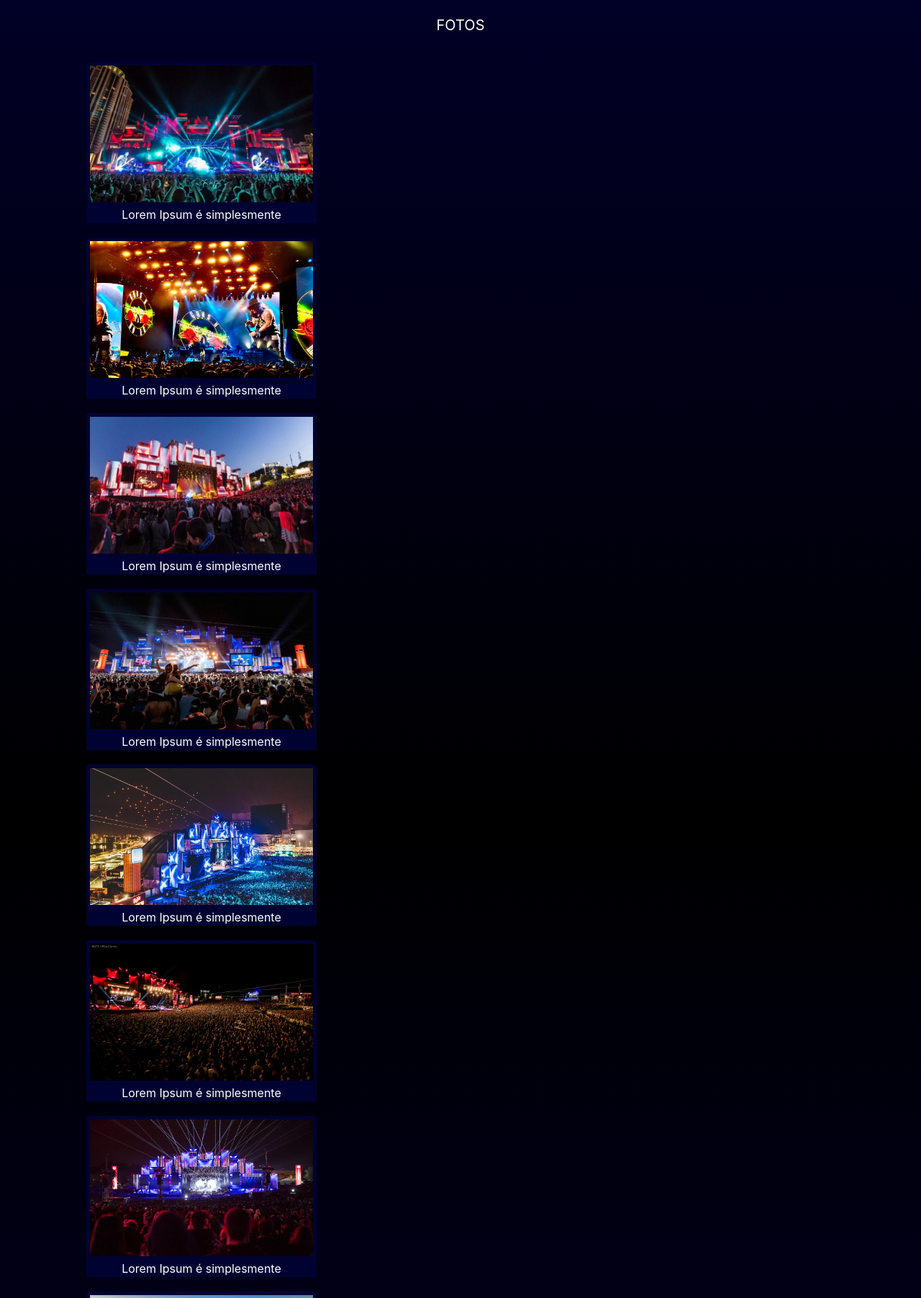
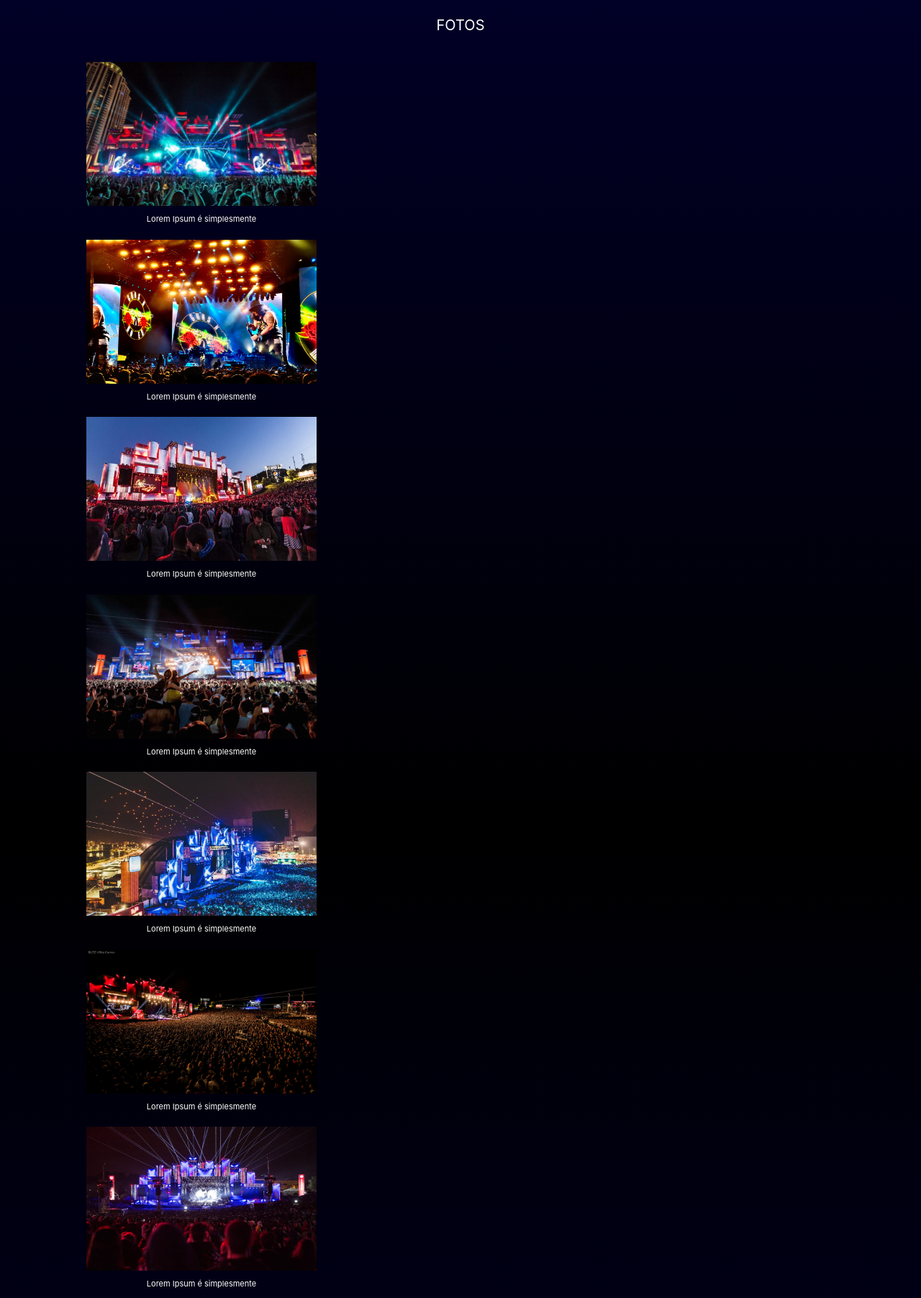
Before and after one commit to Mdamian1/RockInRio, a CodeIgniter app: page /database/welcome/fotos in a window 1280 px wide. Shown: the part 80-1883 px from the top of the page at 72% size. Run offline with CodeIgniter, Linux system fonts and the light colour scheme; some libraries are stand-ins or nearby versions.

Commit message:
Alteração de layout

```diff
--- a/application/views/fotos.php
+++ b/application/views/fotos.php
@@ -10,7 +10,7 @@
             <div class="col-sm-12">
                 <?php for($i = 1 ; $i <= 9; $i++):?>
                     <div class="fotos col-sm-4 text-center">
-                        <img class="myImg img-thumbnail" src="<?php echo base_url('/assets/fotos/css/'). $i .'.jpg'?>">
+                        <img class="myImg" src="<?php echo base_url('/assets/fotos/css/'). $i .'.jpg'?>">
                         <p>Lorem Ipsum é simplesmente</p>
                     </div>
                 <?php endfor ?>
--- a/assets/fotos/css/style.css
+++ b/assets/fotos/css/style.css
@@ -16,9 +16,9 @@
 }
 
 .fotos p{
-    background-color: #000331;
     width: 320px;
     margin: auto;
+    font-size: 11px;
     color: #ffffff;
 }
 
@@ -27,11 +27,5 @@
     width: 320px;
     height: 200px;
     cursor: pointer;
+    margin-bottom: 10px;
 }
-
-.img-thumbnail{
-    border-bottom-left-radius: 0px;
-    border-bottom-right-radius: 0px;
-    background-color: #000331;
-    border-color: #000331;
-}
```
